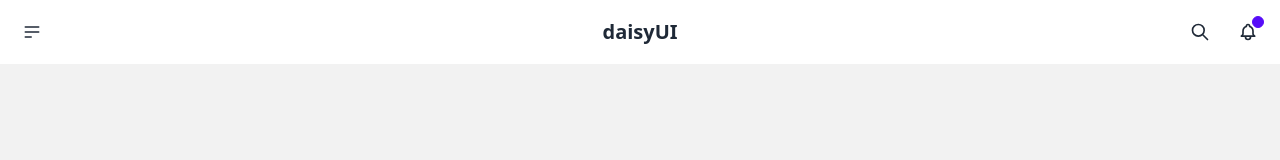
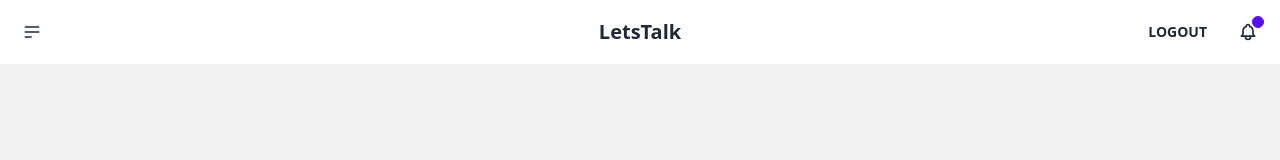
Before and after one commit to CodeWithSammy/ChatApp, a React (Vite) app: page / in a window 1280 px wide. Shown: the top 160 px of the page. Built offline with nearby package versions, Linux system fonts and the light colour scheme.

Commit message:
some updates in navbar done for now

```diff
--- a/src/components/Navbar.jsx
+++ b/src/components/Navbar.jsx
@@ -10,18 +10,18 @@
         </label>
         <ul tabIndex={0} className="menu menu-compact dropdown-content mt-3 p-2 shadow bg-base-100 rounded-box w-52">
           <li><a>Homepage</a></li>
-          <li><a>Portfolio</a></li>
+          {/* <li><a>Portfolio</a></li> */}
           <li><a>About</a></li>
         </ul>
       </div>
     </div>
     <div className="navbar-center">
-      <a className="btn btn-ghost normal-case text-xl">daisyUI</a>
+      <a className="btn btn-ghost normal-case text-xl">LetsTalk</a>
     </div>
     <div className="navbar-end">
-      <button className="btn btn-ghost btn-circle">
-        <svg xmlns="http://www.w3.org/2000/svg" className="h-5 w-5" fill="none" viewBox="0 0 24 24" stroke="currentColor"><path strokeLinecap="round" strokeLinejoin="round" strokeWidth="2" d="M21 21l-6-6m2-5a7 7 0 11-14 0 7 7 0 0114 0z" /></svg>
-      </button>
+    <button className="btn btn-ghost">
+    <a>LogOut</a>
+    </button>
       <button className="btn btn-ghost btn-circle">
         <div className="indicator">
           <svg xmlns="http://www.w3.org/2000/svg" className="h-5 w-5" fill="none" viewBox="0 0 24 24" stroke="currentColor"><path strokeLinecap="round" strokeLinejoin="round" strokeWidth="2" d="M15 17h5l-1.405-1.405A2.032 2.032 0 0118 14.158V11a6.002 6.002 0 00-4-5.659V5a2 2 0 10-4 0v.341C7.67 6.165 6 8.388 6 11v3.159c0 .538-.214 1.055-.595 1.436L4 17h5m6 0v1a3 3 0 11-6 0v-1m6 0H9" /></svg>
```
Also changed, not shown: src/index.css (line endings or trailing spaces).
